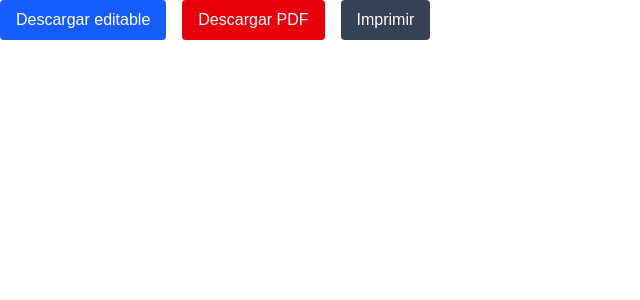
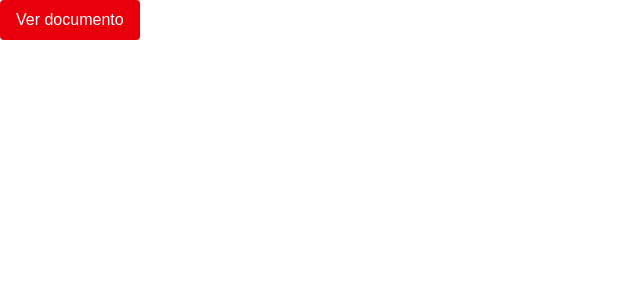
Before and after one commit to Sigersa/sicapsystem, a Next.js app: page /administrative-personnel-dashboard/personnel-management in a window 1280 px wide. Shown: the top 300 px of the page, without its empty margins (0-640 px from the left). Built offline with nearby package versions, Linux system fonts and the light colour scheme.

Commit message:
Update page.tsx

```diff
--- a/app/(protected)/administrative-personnel-dashboard/personnel-management/page.tsx
+++ b/app/(protected)/administrative-personnel-dashboard/personnel-management/page.tsx
@@ -1,46 +1,60 @@
 "use client";
 
-import React from "react";
+import React, { useState } from "react";
 
-const DownloadButtons: React.FC = () => {
-  const handleDownloadEditable = () => {
-    window.location.href = "/api/download/excel";
-  };
-
-  const handleDownloadPDF = () => {
-  window.location.href = "/api/download/pdf";
-};
-
-
- const handlePrint = () => {
-  window.open("/print/pdf", "_blank");
-};
-
+export default function Page() {
+  const [open, setOpen] = useState(false);
+  const [loading, setLoading] = useState(false);
 
   return (
-    <div className="flex gap-4">
+    <>
       <button
-        onClick={handleDownloadEditable}
-        className="px-4 py-2 rounded bg-blue-600 text-white hover:bg-blue-700"
+        onClick={() => {
+          setOpen(true);
+          setLoading(true);
+        }}
+        className="px-4 py-2 bg-red-600 text-white rounded"
       >
-        Descargar editable
+        Ver documento
       </button>
 
-      <button
-        onClick={handleDownloadPDF}
-        className="px-4 py-2 rounded bg-red-600 text-white hover:bg-red-700"
-      >
-        Descargar PDF
-      </button>
+      {open && (
+        <div className="fixed inset-0 bg-black/70 z-50 flex items-center justify-center">
+          <div className="bg-white w-[90%] h-[90%] rounded flex flex-col">
+            <div className="p-4 border-b flex justify-between">
+              <h2 className="font-semibold">Vista previa PDF</h2>
+              <button onClick={() => setOpen(false)}>✕</button>
+            </div>
 
-      <button
-        onClick={handlePrint}
-        className="px-4 py-2 rounded bg-gray-700 text-white hover:bg-gray-800"
-      >
-        Imprimir
-      </button>
-    </div>
+            {loading && (
+              <div className="absolute inset-0 flex items-center justify-center bg-white/70">
+                <div className="w-10 h-10 border-4 border-gray-300 border-t-red-600 animate-spin rounded-full" />
+              </div>
+            )}
+
+            <iframe
+              src="/api/download/pdf?preview=1"
+              className="flex-1 w-full"
+              onLoad={() => setLoading(false)}
+            />
+
+            <div className="p-4 border-t flex gap-3 justify-end">
+              <a
+                href="/api/download/excel"
+                className="px-4 py-2 bg-gray-600 text-white rounded"
+              >
+                Descargar editable
+              </a>
+              <a
+                href="/api/download/pdf"
+                className="px-4 py-2 bg-red-600 text-white rounded"
+              >
+                Descargar PDF
+              </a>
+            </div>
+          </div>
+        </div>
+      )}
+    </>
   );
-};
-
-export default DownloadButtons;
+}
```
